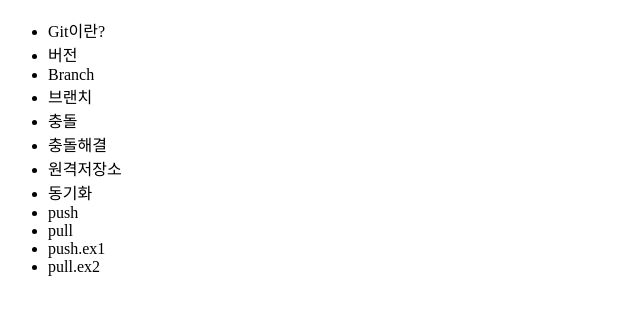
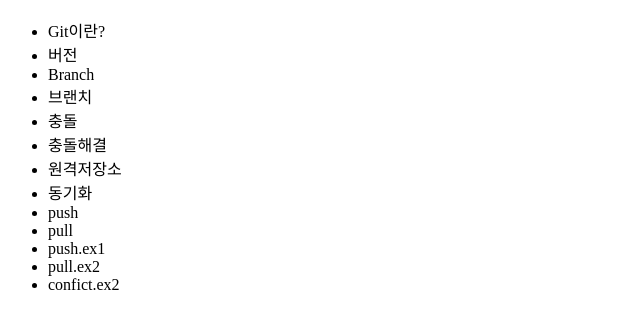
Before and after one commit to snivy92/snivy92_ex1, a plain HTML site: page index.html in a window 1280 px wide. Shown: the part 48-376 px from the top of the page, without its empty margins (0-640 px from the left). Drawn offline with Linux system fonts and the light colour scheme.

Commit message:
add conflict.ex2

```diff
--- a/index.html
+++ b/index.html
@@ -20,6 +20,7 @@
 			<li>pull</li>
 			<li>push.ex1</li>
 			<li>pull.ex2</li>
+			<li>confict.ex2</li>
 		</ul>
 	</body>
 </html>
```
